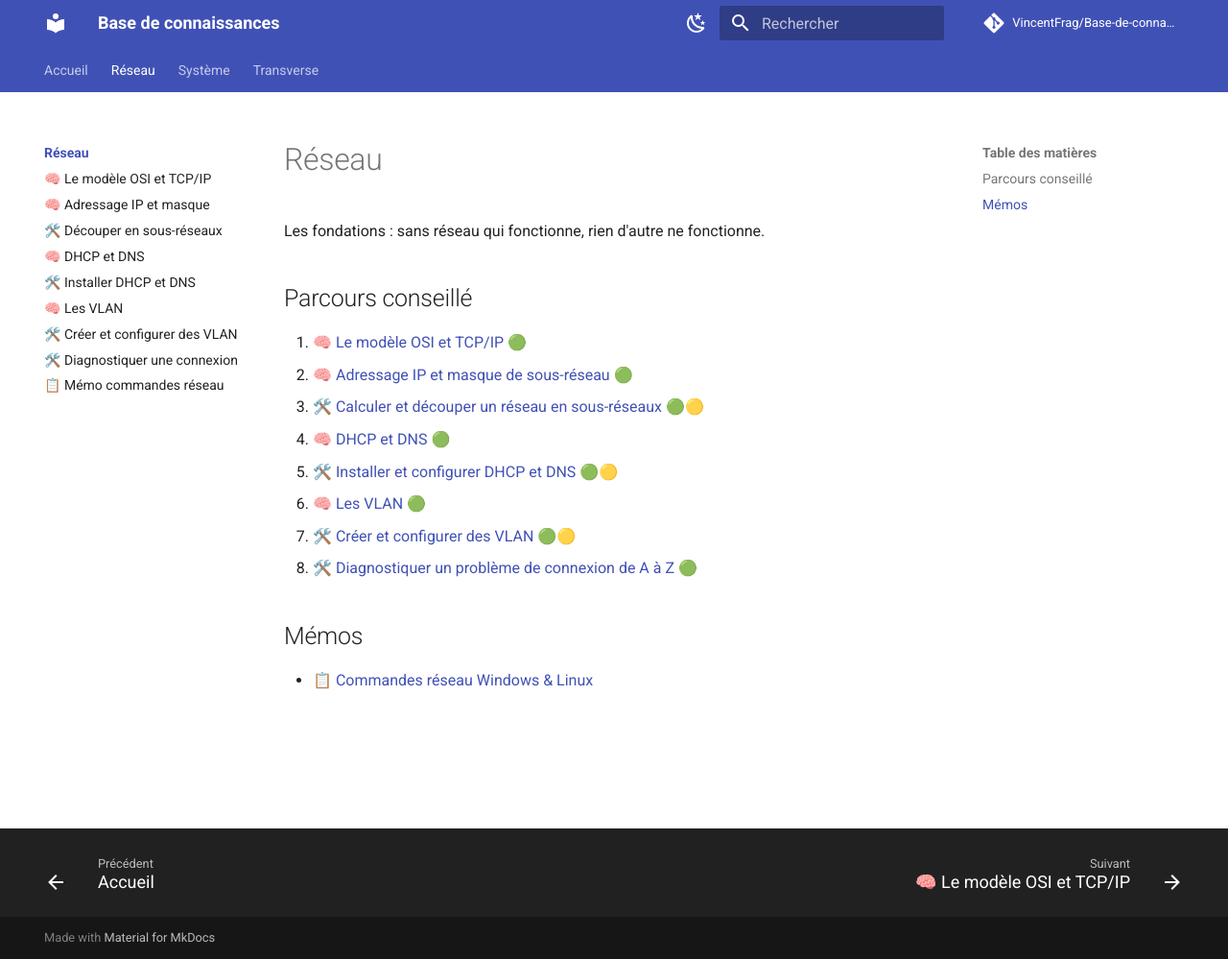
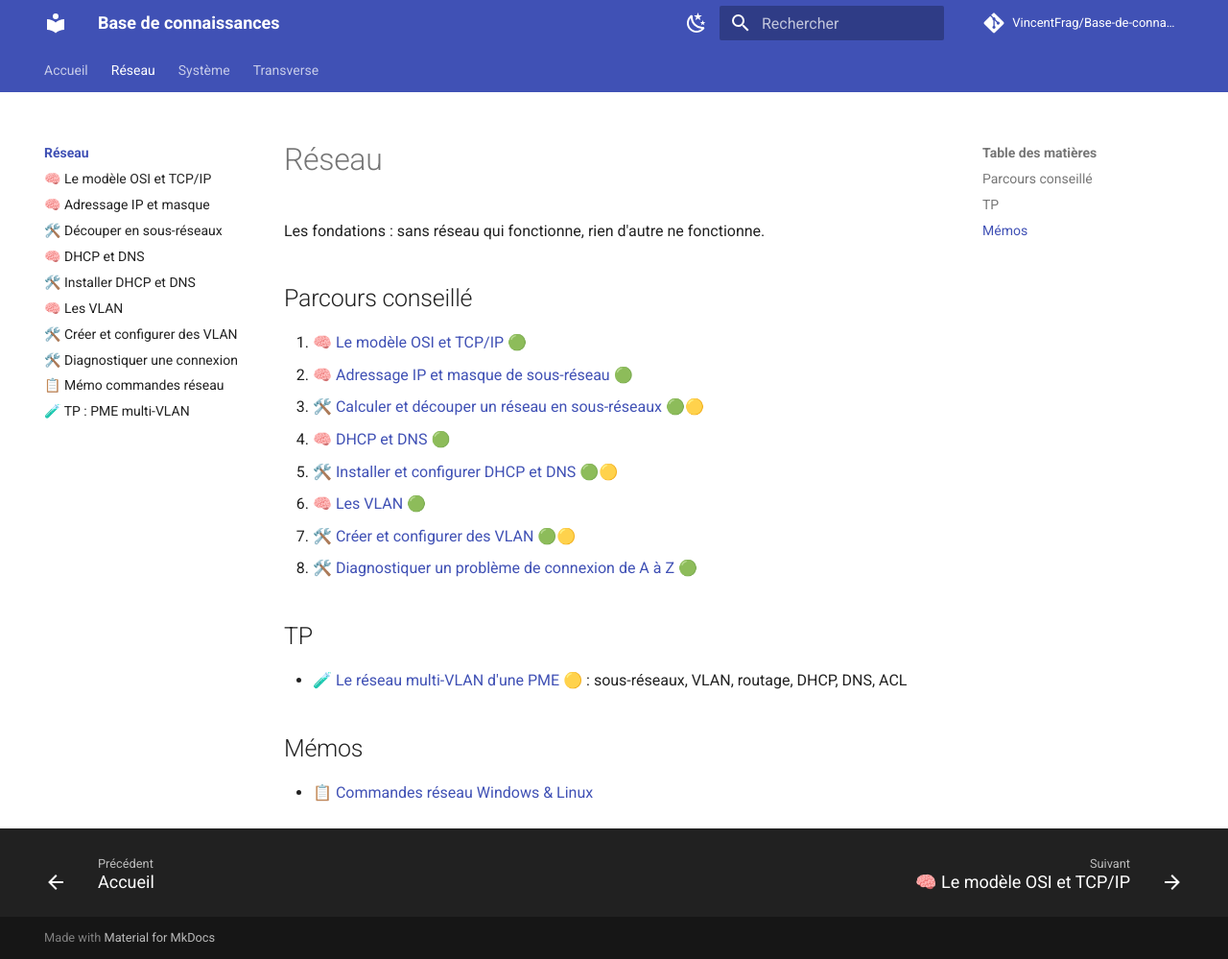
Before and after one commit to VincentFrag/Base-de-connaissances, an MkDocs documentation site: the page built from docs/reseau/index.md, in a window 1280 px wide and 999 px high. Shown: the whole window at 96% size. Built offline with MkDocs 1.6.1 and Material for MkDocs 9.7.7, drawn with Linux system fonts in a browser that asks for light colours; comment, search, counter and statistics services are not loaded.

Commit message:
Ajout : TP Le réseau multi-VLAN d'une PME + couleurs adoucies
Co-Authored-By: Claude Opus 5.5 <noreply@anthropic.com>
Claude-Session: https://claude.ai/code/session_01EWjCG8KdGvS1EpCuiN3myG

```diff
--- a/docs/reseau/index.md
+++ b/docs/reseau/index.md
@@ -13,6 +13,10 @@ Les fondations : sans réseau qui fonctionne, rien d'autre ne fonctionne.
 7. 🛠️ [Créer et configurer des VLAN](tuto-creer-vlan.md) 🟢🟡
 8. 🛠️ [Diagnostiquer un problème de connexion de A à Z](tuto-diagnostic-connexion.md) 🟢
 
+## TP
+
+- 🧪 [Le réseau multi-VLAN d'une PME](tp-pme-multi-vlan.md) 🟡 : sous-réseaux, VLAN, routage, DHCP, DNS, ACL
+
 ## Mémos
 
 - 📋 [Commandes réseau Windows & Linux](memo-commandes-reseau.md)
--- /dev/null
+++ b/docs/stylesheets/extra.css
@@ -0,0 +1,39 @@
+/* Couleurs d'encadrés plus douces (surtout en mode sombre) */
+
+:root {
+  --kb-question: #7986cb;   /* bleu lavande à la place du vert citron */
+  --kb-success: #4db6ac;    /* vert d'eau à la place du vert vif */
+}
+
+[data-md-color-scheme="slate"] {
+  --kb-question: #8c9eff;
+  --kb-success: #5fb3a8;
+}
+
+/* Encadrés « question » (Dépannage courant, exercices) */
+.md-typeset .admonition.question,
+.md-typeset details.question {
+  border-color: var(--kb-question);
+}
+.md-typeset .question > .admonition-title,
+.md-typeset .question > summary {
+  background-color: color-mix(in srgb, var(--kb-question) 12%, transparent);
+}
+.md-typeset .question > .admonition-title::before,
+.md-typeset .question > summary::before {
+  background-color: var(--kb-question);
+}
+
+/* Encadrés « success » (Solutions des TP) */
+.md-typeset .admonition.success,
+.md-typeset details.success {
+  border-color: var(--kb-success);
+}
+.md-typeset .success > .admonition-title,
+.md-typeset .success > summary {
+  background-color: color-mix(in srgb, var(--kb-success) 12%, transparent);
+}
+.md-typeset .success > .admonition-title::before,
+.md-typeset .success > summary::before {
+  background-color: var(--kb-success);
+}
--- a/mkdocs.yml
+++ b/mkdocs.yml
@@ -35,6 +35,9 @@ theme:
     - content.tabs.link
     - toc.follow
 
+extra_css:
+  - stylesheets/extra.css
+
 plugins:
   - search:
       lang: fr
@@ -71,6 +74,7 @@ nav:
       - "🛠️ Créer et configurer des VLAN": reseau/tuto-creer-vlan.md
       - "🛠️ Diagnostiquer une connexion": reseau/tuto-diagnostic-connexion.md
       - "📋 Mémo commandes réseau": reseau/memo-commandes-reseau.md
+      - "🧪 TP : PME multi-VLAN": reseau/tp-pme-multi-vlan.md
   - Système:
       - systeme/index.md
   - Transverse:
```
Also changed, not shown: CLAUDE.md (+3 -1 lines), docs/index.md (+1 -0 lines), docs/reseau/tp-pme-multi-vlan.md (added, +268 -0 lines).
